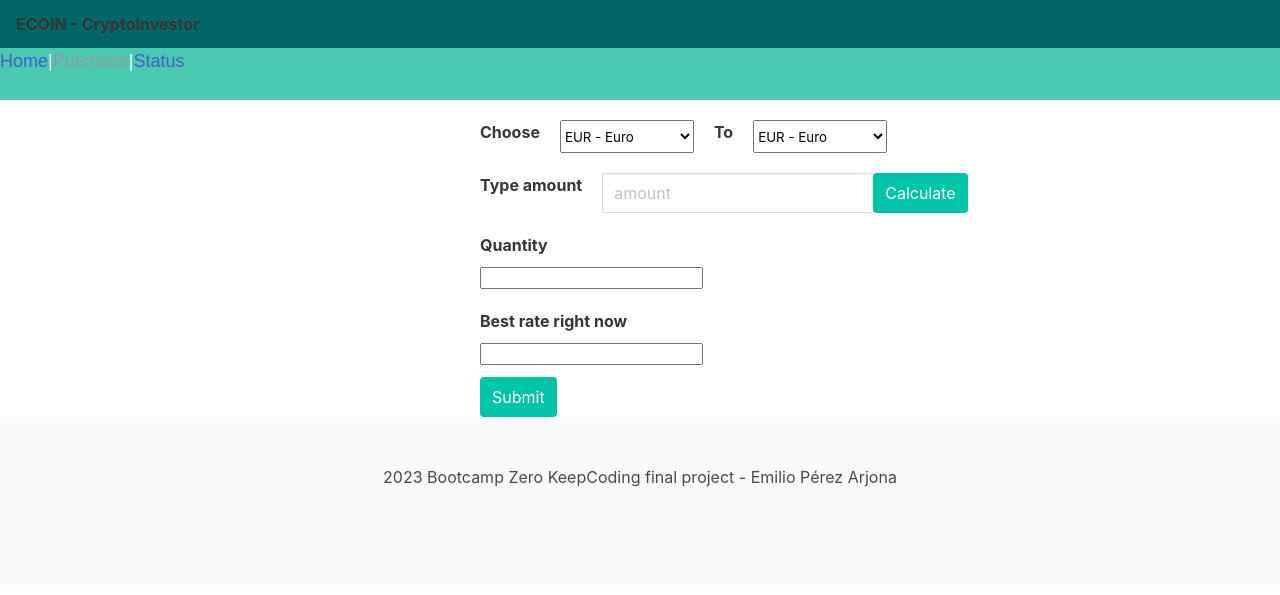
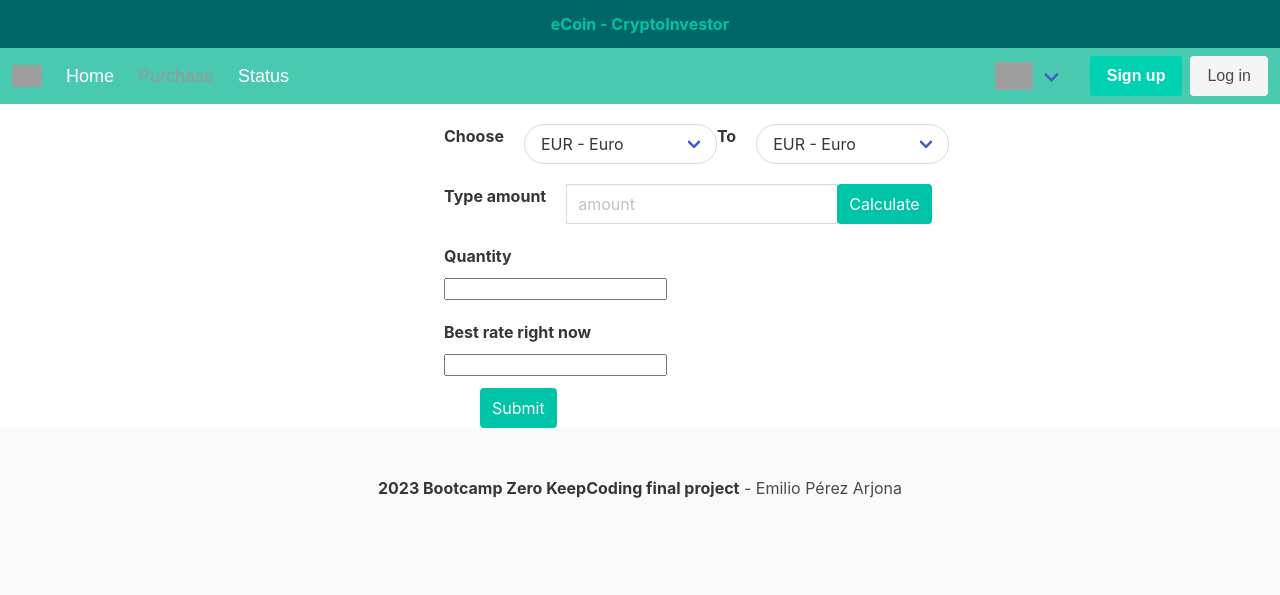
Before and after one commit to 3milioP/CoinAPI_Project, a Flask app: page /purchase in a window 1280 px wide. Shown: the top 595 px of the page. Run offline with Flask 2, Linux system fonts and the light colour scheme; data that the repository does not hold is empty; grey boxes are pictures that could not be loaded.

Commit message:
feat: Final version :)

```diff
--- a/balance/__init__.py
+++ b/balance/__init__.py
@@ -1,9 +1,7 @@
 from flask import Flask
 from flask_cors import CORS
 
-APIKEY = 'E6A881EC-A489-4A17-BD9D-354A4625D54A'
-# APIKEY = 'A64FF26D-9DBE-472B-9AEA-BE1E93B6C932'
-# APIKEY = '4AD6E075-1F3D-4CB0-8309-76741E5D4BA2'
+APIKEY = 'A64FF26D-9DBE-472B-9AEA-BE1E93B6C932'
 
 COINS = [("EUR", "EUR - Euro"),
          ("BTC", "BTC - Bitcoin"),
--- a/balance/models.py
+++ b/balance/models.py
@@ -90,7 +90,7 @@ class DBManager:
             try:
                 eur_balance = moves_out.get('EUR') - moves_in.get('EUR')
             except TypeError:
-                eur_balance = moves_in.get('EUR')
+                eur_balance = -moves_in.get('EUR')
         else:
             eur_balance = 0
 
@@ -139,5 +139,6 @@ class DBManager:
             "crypto_balance": crypto_balance,
             "cryptos": list(cryptos),
             "euro_wallet_amount": actual_wallet_value,
+            "withdrawed": moves_out.get('EUR')
         }
         return all_data
--- a/balance/static/css/style.css
+++ b/balance/static/css/style.css
@@ -126,8 +126,13 @@
     color: #fff;
 }
 
-.table {
-    margin-left: 45px;
+.navbar-item {
+    color: #fff
+}
+
+.navbar-dropdown {
+    color: #00c4a7;
+    background-color: #006666;
 }
 
 .tittle {
@@ -136,14 +141,21 @@
     font-family: Impact, Haettenschweiler, 'Arial Narrow Bold', sans-serif;
 }
 
-.content-table-status {
-    margin: 50rem;
+.field {
+    margin-left: 444px;
+    justify-content: center;
 }
 
-.field {
-    margin-left: 30rem;
+.pagination-list {
+    justify-content: center;
+    margin-top: 2rem;
 }
 
-.center {
-    margin-left: 7rem;
+.select {
+    margin-right: 0rem;
 }
+
+.card-header-title {
+    justify-content: center;
+    color: #00c4a7
+}
--- a/balance/static/js/balance.js
+++ b/balance/static/js/balance.js
@@ -1,5 +1,3 @@
-
-
 function loadMovements() {
 
   let queryParams = getQueryParams();
--- /dev/null
+++ b/balance/static/js/cryptoWallet.js
@@ -0,0 +1,20 @@
+function cryptoWallet() {
+    fetch('http://localhost:5000/api/v1/movements/data')
+        .then(response => response.json())
+        .then(response => {
+            const wallet = response.crypto_balance
+            let htmlWallet = '';
+            for (const crypto in wallet) {
+                htmlWallet += `
+                  <a class="navbar-item">
+                      ${crypto} - ${wallet[crypto]}
+                  </a>
+                `
+            }
+            const navWallet = document.getElementById('wallet');
+            navWallet.innerHTML += htmlWallet;
+        })
+        .catch((error) => console.log('ERROR: Error al cargar los datos', error));
+}
+
+window.addEventListener('load', cryptoWallet);
--- a/balance/static/js/form.js
+++ b/balance/static/js/form.js
@@ -1,7 +1,4 @@
-const APIKEY = 'E6A881EC-A489-4A17-BD9D-354A4625D54A'
-// const APIKEY = 'A64FF26D-9DBE-472B-9AEA-BE1E93B6C932'
-// const APIKEY = '4AD6E075-1F3D-4CB0-8309-76741E5D4BA2'
-
+const APIKEY = 'A64FF26D-9DBE-472B-9AEA-BE1E93B6C932'
 
 const form = document.getElementById('form-mov');
 const calculate = document.getElementById('calculate')
--- a/balance/templates/base.html
+++ b/balance/templates/base.html
@@ -5,9 +5,11 @@
     <meta charset="UTF-8">
     <meta http-equiv="X-UA-Compatible" content="IE=edge">
     <meta name="viewport" content="width=device-width, initial-scale=1.0">
-    <title class="tittle">ECOIN</title>
+    <title class="tittle">eCoin</title>
+    <link rel="shortcut icon" href="https://cdn-icons-png.flaticon.com/512/10209/10209818.png">
     <link rel="stylesheet" href="/static/css/bulma.css">
     <link rel="stylesheet" href="/static/css/style.css">
+    <script defer src="/static/js/cryptoWallet.js"></script>
     {% block scripts %}
     {% endblock scripts %}
 </head>
--- a/balance/templates/components/footer.html
+++ b/balance/templates/components/footer.html
@@ -1,7 +1,7 @@
 <footer class="footer">
     <div class="content has-text-centered">
         <p>
-            2023 Bootcamp Zero KeepCoding final project - Emilio Pérez Arjona
+            <strong>2023 Bootcamp Zero KeepCoding final project</strong> - Emilio Pérez Arjona
         </p>
     </div>
 </footer>
--- a/balance/templates/components/header.html
+++ b/balance/templates/components/header.html
@@ -1 +1,3 @@
-<header class="card-header-title">ECOIN - CryptoInvestor</header>
+<header class="card-header-title">
+    eCoin - CryptoInvestor
+</header>
--- a/balance/templates/components/navbar.html
+++ b/balance/templates/components/navbar.html
@@ -1,12 +1,44 @@
 <nav class="navbar" role="navigation" aria-label="main navigation">
+    <div class="navbar-brand">
+        <a class="navbar-item" href="/">
+            <img src="https://cdn-icons-png.flaticon.com/512/10209/10209818.png" width="30" height="40">
+        </a>
+
+        <a role="button" class="navbar-burger" aria-label="menu" aria-expanded="false" data-target="navbarBasicExample">
+            <span aria-hidden="true"></span>
+            <span aria-hidden="true"></span>
+            <span aria-hidden="true"></span>
+        </a>
+    </div>
 
     <div class="navbar-menu">
         <div class="navbar-start">
-            <a href="/" id="balance">Home</a>
-            |
-            <a href="/purchase" id="purchase">Purchase</a>
-            |
-            <a href="/status" id="status">Status</a>
+            <a class="navbar-item" href="/" id="balance">Home</a>
+            <a class="navbar-item" href="/purchase" id="purchase">Purchase</a>
+            <a class="navbar-item" href="/status" id="status">Status</a>
+        </div>
+        <div class="navbar-item has-dropdown is-hoverable">
+            <a class="navbar-link">
+                <img src="https://cdn-icons-png.flaticon.com/512/5341/5341448.png">
+            </a>
+
+            <div id="wallet" class="navbar-dropdown">
+
+            </div>
         </div>
     </div>
+
+    <div class="navbar-end">
+        <div class="navbar-item">
+            <div class="buttons">
+                <a class="button is-primary">
+                    <strong>Sign up</strong>
+                </a>
+                <a class="button is-light">
+                    Log in
+                </a>
+            </div>
+        </div>
+    </div>
+    </div>
 </nav>
--- a/balance/templates/purchase.html
+++ b/balance/templates/purchase.html
@@ -13,10 +13,14 @@
 
     <div class="field is-grouped">
         {{ form.from_currency.label(class_="label") }}
-        {{ form.from_currency(class_="select") }}
+        <div class="select is-rounded">
+            {{ form.from_currency(class_="select") }}
+        </div>
 
         {{ form.to_currency.label(class_="label") }}
-        {{ form.to_currency(class_="select") }}
+        <div class="select is-rounded">
+            {{ form.to_currency(class_="select") }}
+        </div>
 
     </div>
 
--- a/balance/templates/status.html
+++ b/balance/templates/status.html
@@ -14,11 +14,12 @@
                     <h1 class='title'>Inversion Status</h1>
                     <hr>
                 </div>
-                <table class='table is-bordered has-background-primary'>
+                <table class='table is-bordered is-striped is-narrow is-hoverable is-fullwidth has-background-primary'>
                     <thead>
                         <tr>
                             <th class="content-table th">Invested</th>
                             <th class="content-table th">Actual Value</th>
+                            <th class="content-table th">Withdrawed</th>
                         </tr>
                     </thead>
                     <tbody id="inv-status">
```
Also changed, not shown: balance/static/js/status.js (+9 -3 lines), balance/templates/index.html (+20 -1 lines), data/balance.db.
